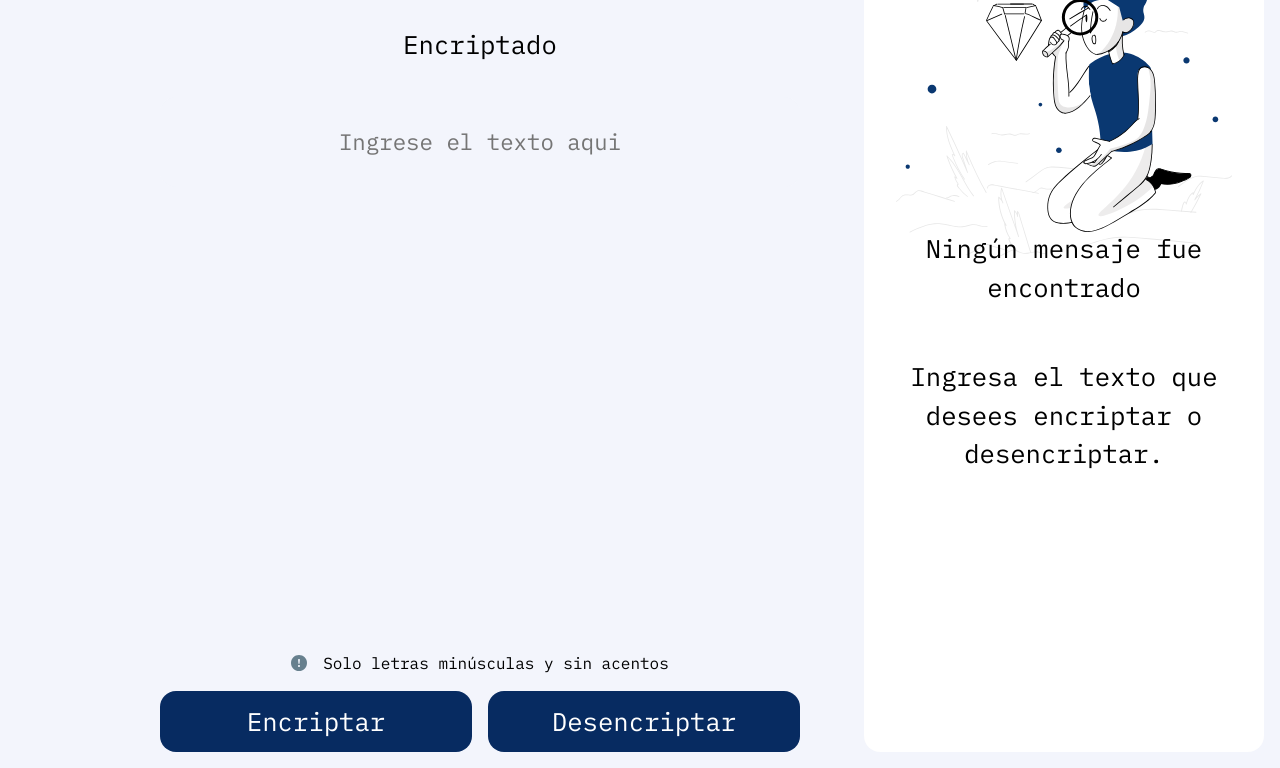
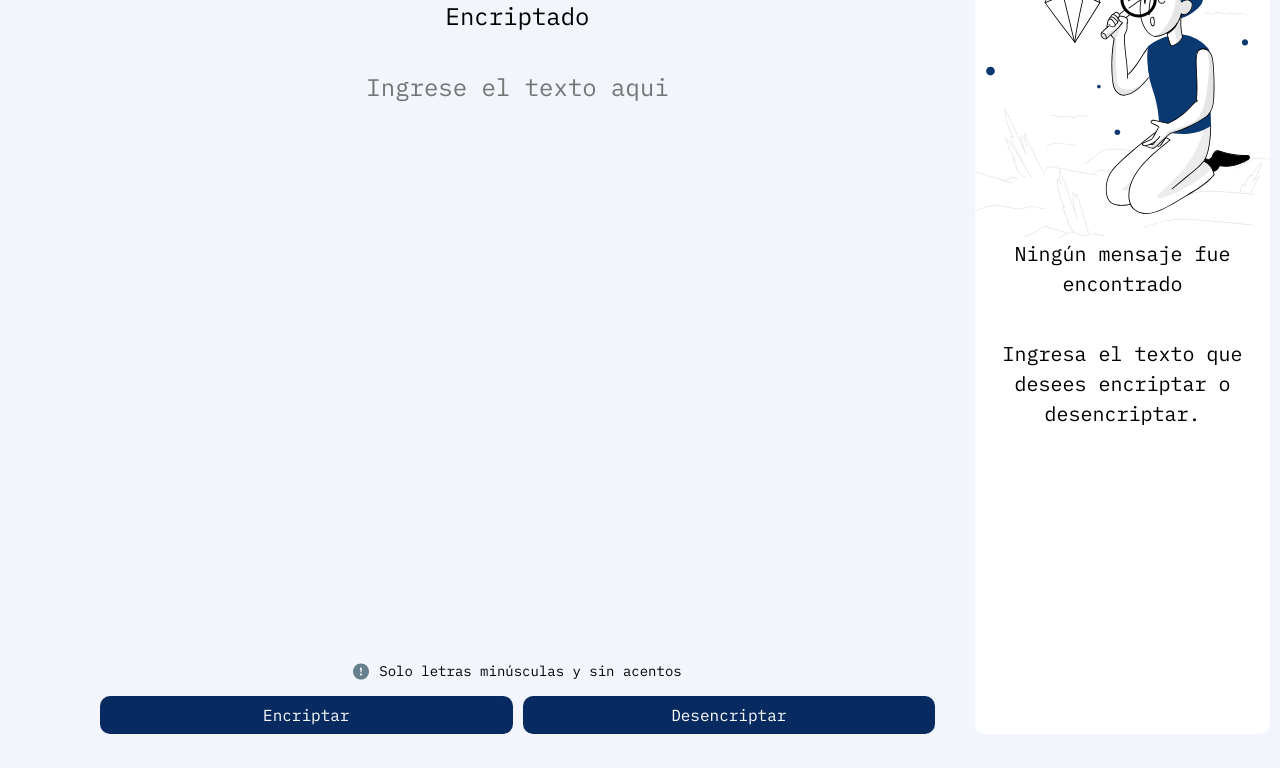
Before and after one commit to Frann-Rossi/challenge-oracle, a plain HTML site: page index.html in a window 1280 px wide. Shown: the part 96-864 px from the top of the page. After the commit the page ends 840 px from the top, so only its background shows below. Drawn offline with Linux system fonts and the light colour scheme.

Commit message:
cambio en css

```diff
--- a/css/style.css
+++ b/css/style.css
@@ -9,6 +9,7 @@
 
 html {
 	box-sizing: border-box;
+	font-size: 62.5%;
 }
 *,
 *:before,
@@ -58,6 +59,7 @@ body {
 	display: flex;
 	flex-direction: column;
 	align-items: center;
+	font-size: 2.4rem;
 }
 @media (min-width: 768px) {
 	.encriptador-texto {
@@ -71,14 +73,8 @@ body {
 	text-align: center;
 	border: none;
 	border-radius: 1rem;
-	font-size: 1.4rem;
 	padding-block: 2rem;
 	margin-top: 2rem;
-}
-@media (min-width: 768px) {
-	.encriptador-texto input {
-		width: 100%;
-	}
 }
 
 @media (min-width: 768px) {
@@ -94,7 +90,7 @@ body {
 }
 .vector p {
 	padding-left: 1rem;
-	font-size: 1rem;
+	font-size: 1.4rem;
 }
 
 .btn-grid {
@@ -128,22 +124,24 @@ body {
 }
 
 .impreso {
+	display: flex;
+	flex-direction: column;
+	justify-content: center;
+	align-items: center;
 	text-align: center;
 	padding: 1rem;
 	border-radius: 1rem;
 	background-color: var(--blanco);
 	margin-top: 5rem;
+	min-height: 50rem;
+	font-size: 2rem;
 }
 
 @media (min-width: 768px) {
 	.impreso {
-		display: flex;
-		flex-direction: column;
-		justify-content: center;
-		align-items: center;
 		margin-top: 1rem;
-		height: 50rem;
-		width: 25rem;
+		min-height: 80rem;
+		max-width: 40rem;
 		background-image: url(../img/Muñeco.svg);
 		background-repeat: no-repeat;
 		background-position: center top;
@@ -151,5 +149,5 @@ body {
 }
 
 .section {
-	max-width: 100%;
+	width: 100%;
 }
--- a/index.html
+++ b/index.html
@@ -14,7 +14,7 @@
 </head>
 
 <body>
-  <main class="contenedor">
+  <main>
     <section class="grid-principal ">
 
       <section class="encriptador-flex">
```
